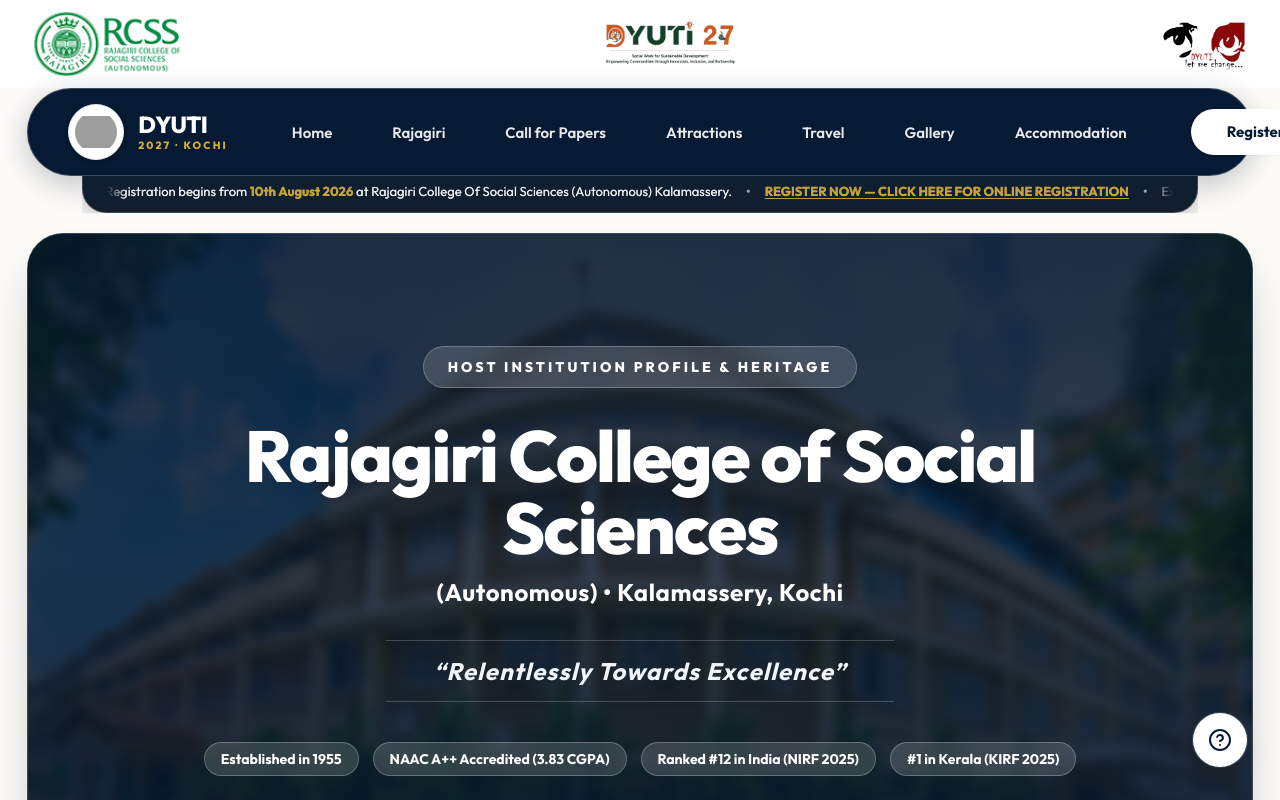
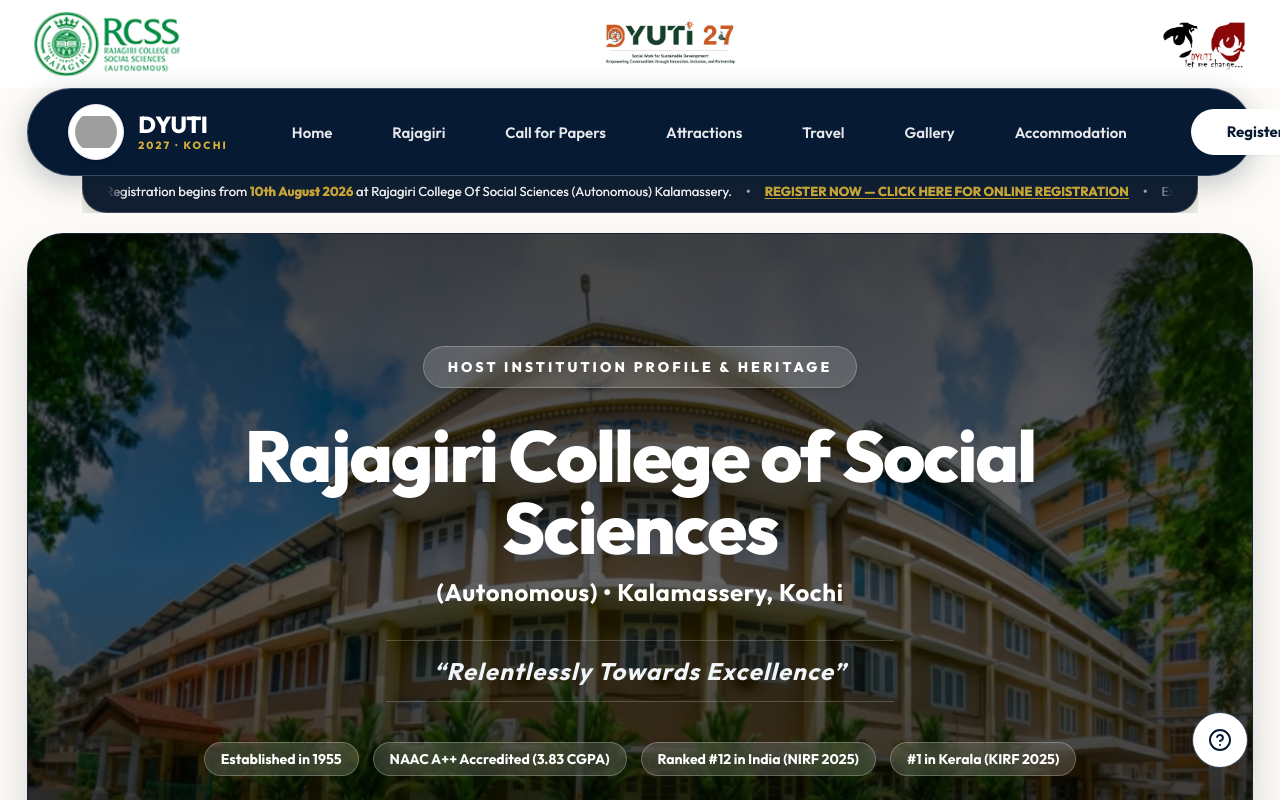
Before and after one commit to Rlabzteam/Dyuti27, a React (Vite) app: page /about in a window 1280 px wide. Shown: the top 800 px of the page. Built offline with nearby package versions, Linux system fonts and the light colour scheme; grey boxes are pictures that could not be loaded.

Commit message:
feat: create Rajagiri college profile page with heritage and impact details

```diff
--- a/src/pages/Rajagiri.tsx
+++ b/src/pages/Rajagiri.tsx
@@ -18,17 +18,17 @@
 
       {/* ── HERO BANNER (ALIGNED TO NAVIGATION BAR LENGTH) ── */}
       <div className="w-[96%] sm:w-[97%] 2xl:w-[98%] max-w-[1680px] mx-auto px-1 sm:px-2 pt-3 sm:pt-5 mb-16 lg:mb-24">
-        <div className="relative w-full overflow-hidden rounded-[28px] sm:rounded-[36px] bg-[#071A33] text-white border border-white/20 shadow-2xl">
+        <div className="relative w-full overflow-hidden rounded-[28px] sm:rounded-[36px] bg-slate-950 text-white border border-slate-700/50 shadow-2xl">
 
-          {/* Blurred Background Building Photo (Exact Uploaded Photo - Aligned to Navbar Length) */}
+          {/* Background Building Photo without blue tint */}
           <div className="absolute inset-0 z-0">
             <img
               src="/images/rajagiri_building_main.jpg"
               alt="Rajagiri College of Social Sciences Main Building Campus"
-              className="w-full h-full object-cover filter blur-[5px] scale-105 brightness-[0.45]"
+              className="w-full h-full object-cover object-center brightness-[0.75]"
             />
-            {/* Gradient Overlay for high contrast */}
-            <div className="absolute inset-0 bg-gradient-to-b from-[#071A33]/75 via-[#071A33]/55 to-[#071A33]/85" />
+            {/* Neutral Dark Gradient Overlay for high contrast without blue color */}
+            <div className="absolute inset-0 bg-gradient-to-b from-black/65 via-black/45 to-black/75" />
           </div>
 
           {/* Centered Hero Content */}
```
